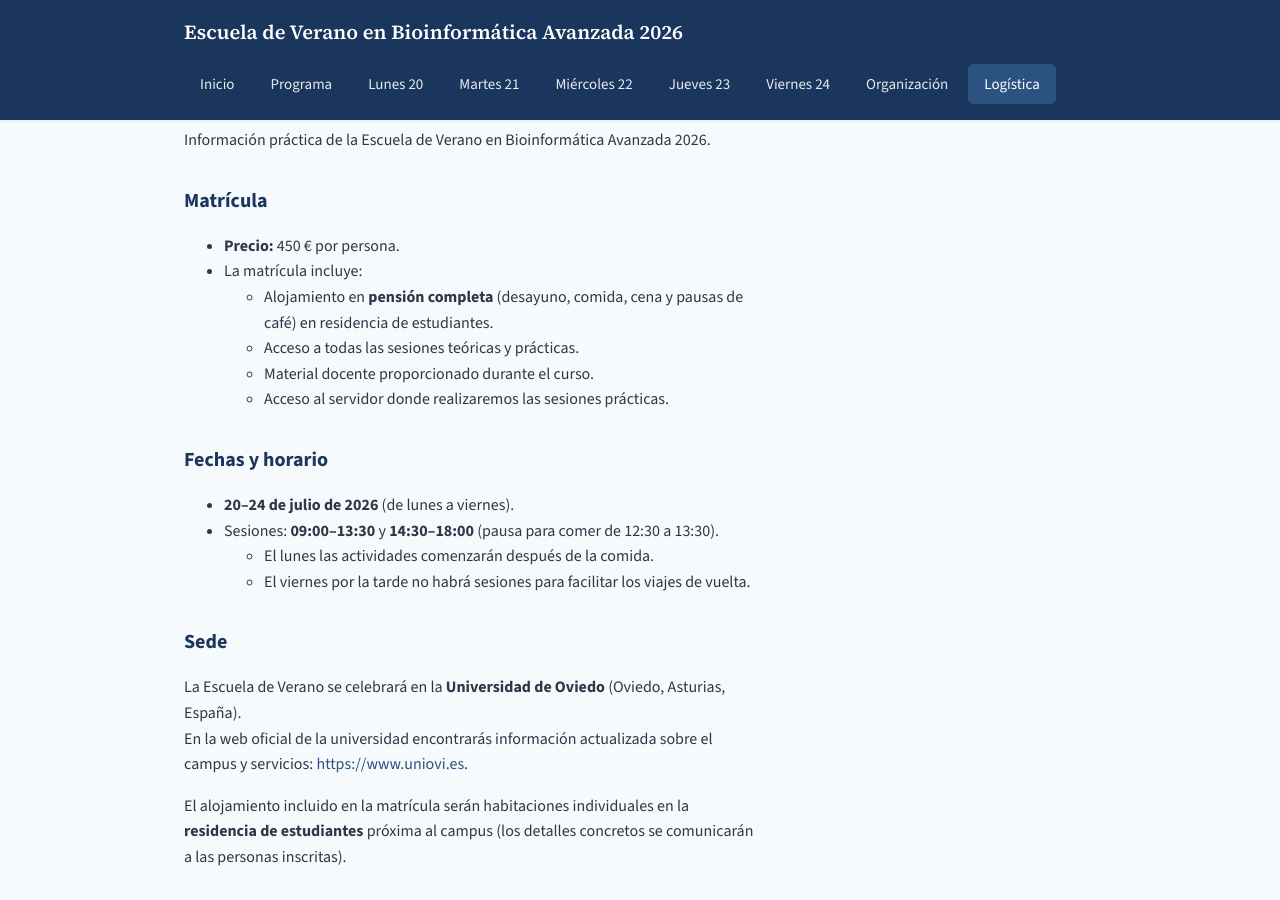
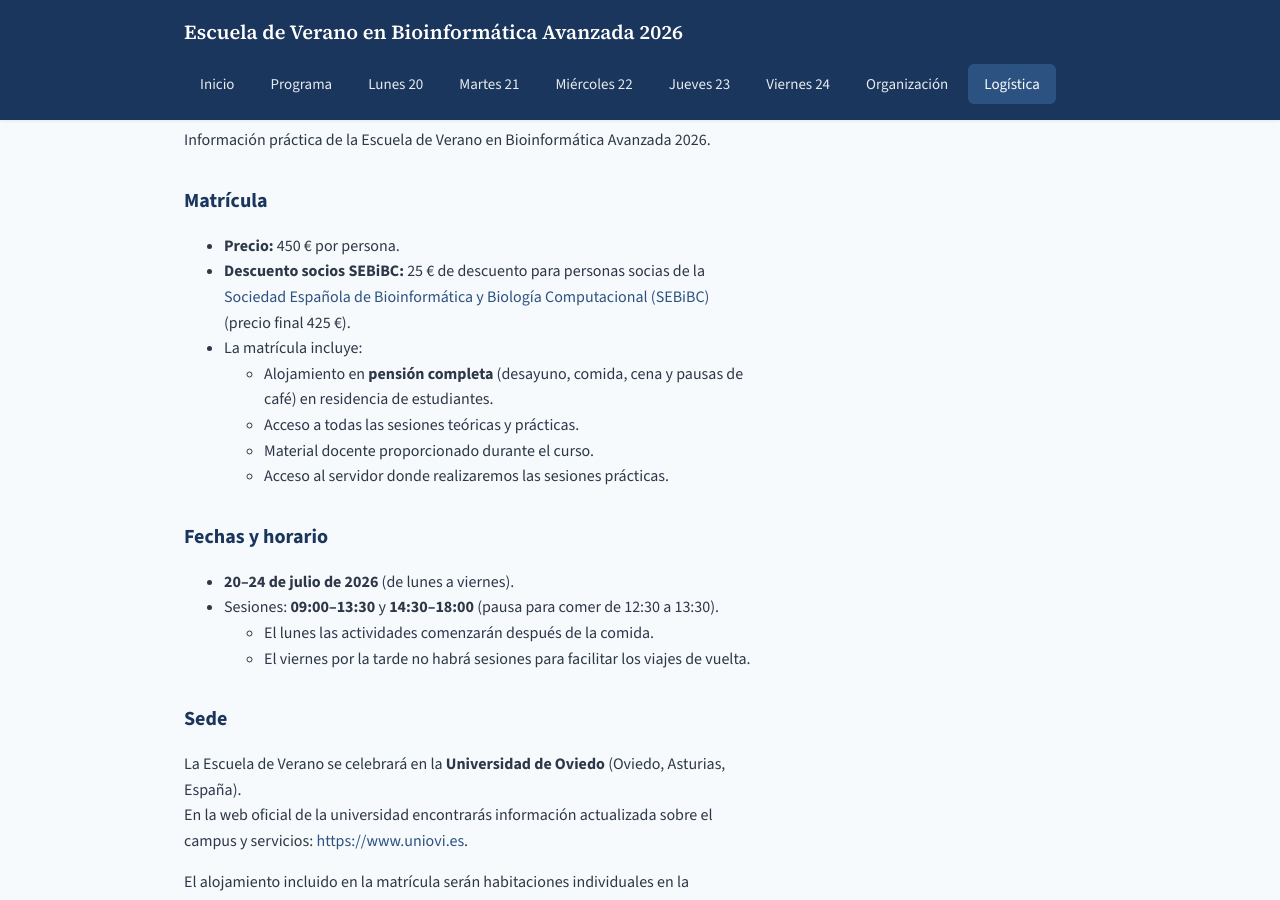
Before and after one commit to ConexionBCB/Summer_School_2026, a Jekyll site: the page built from pages/logistics.md, in a window 1280 px wide and 900 px high, scrolled down 314 px. Built offline with Jekyll 4.4.1, drawn with Linux system fonts in a browser that asks for light colours.

Commit message:
changes sebibc

```diff
--- a/_layouts/home.html
+++ b/_layouts/home.html
@@ -20,7 +20,8 @@ layout: default
       <a href="{{ site.baseurl }}/schedule/" class="btn btn-primary">Ver programa</a>
       <p style="margin-top: var(--space-md); margin-bottom: var(--space-md);">
         Matrícula de <strong>450&nbsp;€ por persona</strong> que incluye alojamiento en
-        pensión completa y participación en la Escuela de Verano. Consulta más detalles
+        pensión completa y participación en la Escuela de Verano. Las personas socias de la
+        <a href="https://www.sebibc.es/" target="_blank" rel="noopener noreferrer">SEBiBC</a> tienen un descuento de 25&nbsp;€. Consulta más detalles
         en la sección de <a href="{{ site.baseurl }}/logistics/">Logística</a>.
       </p>
       <a href="https://forms.gle/22wtmQtaQmPML4V66" class="btn btn-secondary" target="_blank" rel="noopener noreferrer">
--- a/pages/logistics.md
+++ b/pages/logistics.md
@@ -13,6 +13,7 @@ Información práctica de la Escuela de Verano en Bioinformática Avanzada 2026.
 ## Matrícula
 
 - **Precio:** 450 € por persona.
+- **Descuento socios SEBiBC:** 25 € de descuento para personas socias de la [Sociedad Española de Bioinformática y Biología Computacional (SEBiBC)](https://www.sebibc.es/) (precio final 425 €).
 - La matrícula incluye:
   - Alojamiento en **pensión completa** (desayuno, comida, cena y pausas de café)
     en residencia de estudiantes.
```
